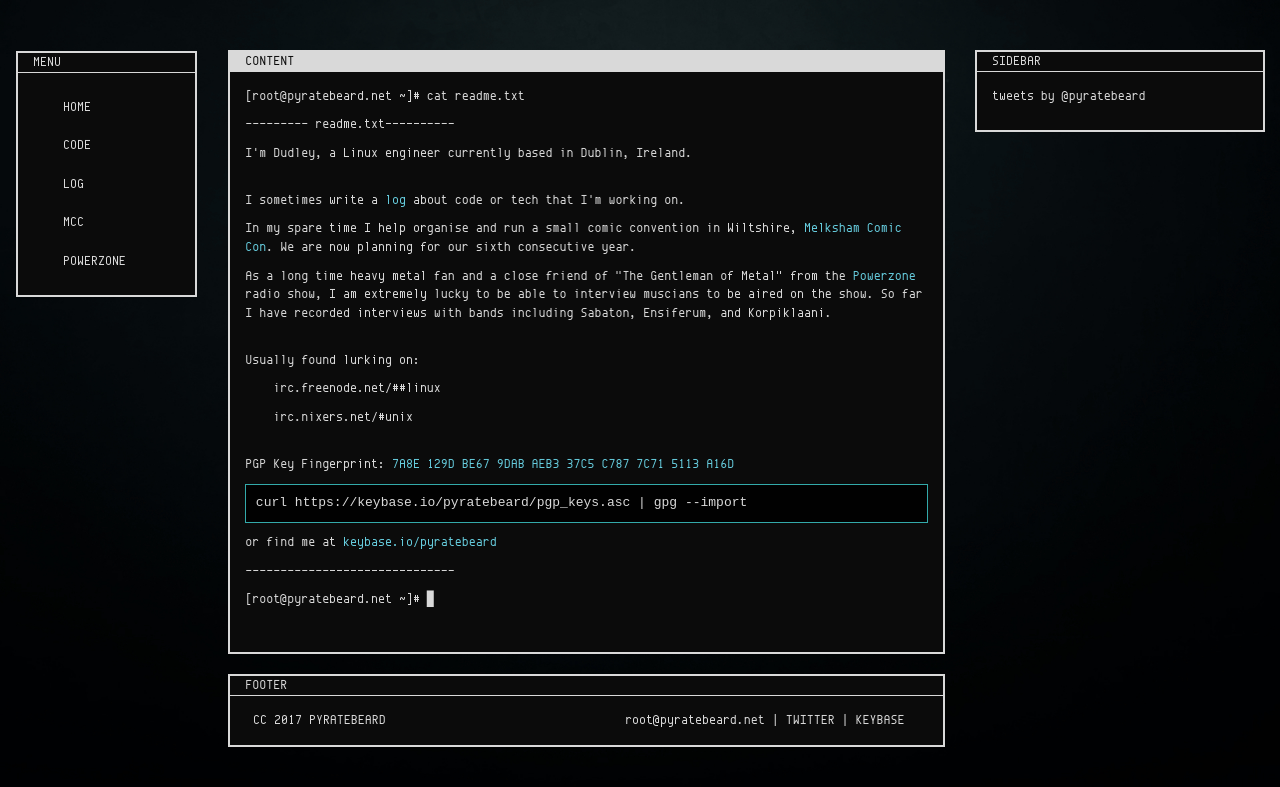
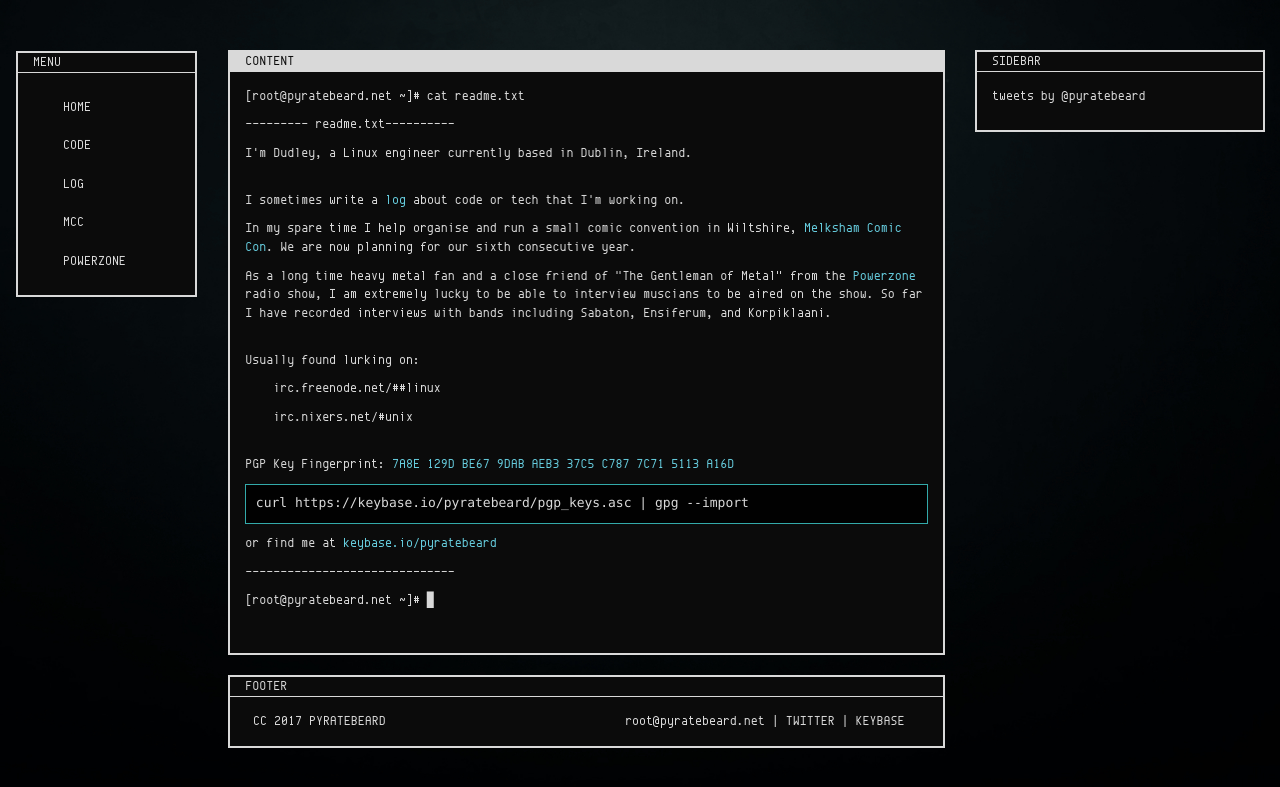
Before and after one commit to pyratebeard/pyratebeard.github.io, a Jekyll site: the page built from index.html, in a window 1280 px wide. Shown: the top 787 px of the page. Built offline with Jekyll 4.4.1, drawn with Linux system fonts in a browser that asks for light colours.

Commit message:
Added code tag into pre tag to utilise pre code css

```diff
--- a/index.html
+++ b/index.html
@@ -21,7 +21,7 @@ sections:
 <!-- <p>GPG Key ID: <a href="http://pgp.key-server.io/0x195F3DBDC7E6A7CB" target="_blank" rel="noopener noreferrer">0xC7E6A7CB</a></p>
 <p>GPG Key Fingerprint: 0580 FEF8 7B00 C456 5305 0DBA 195F 3DBD C7E6 A7CB</p> -->
 <p>PGP Key Fingerprint: <a href="https://keybase.io/pyratebeard/pgp_keys.asc" target="_blank" rel="noopener noerferrer">7A8E 129D BE67 9DAB AEB3 37C5 C787 7C71 5113 A16D</a></p>
-<pre style="max-width:100%">curl https://keybase.io/pyratebeard/pgp_keys.asc | gpg --import</pre>
+<pre style="max-width:100%"><code>curl https://keybase.io/pyratebeard/pgp_keys.asc | gpg --import</code></pre>
 <p>or find me at <a href="https://keybase.io/pyratebeard" target="_blank" rel="noopener noreferrer">keybase.io/pyratebeard</a></p>
 <p>------------------------------</p>
 <p>[root@pyratebeard.net ~]# █</p>
```
